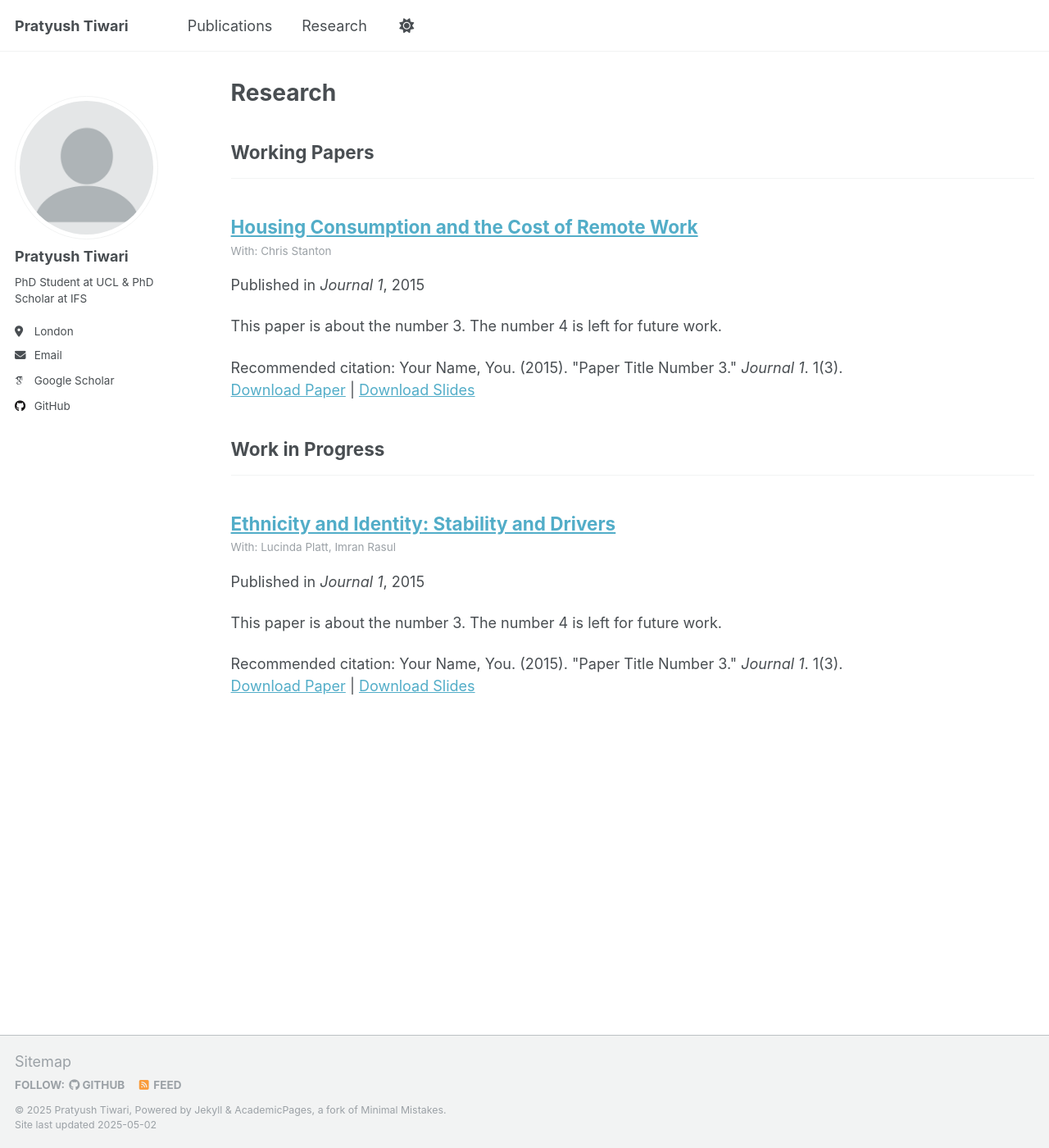
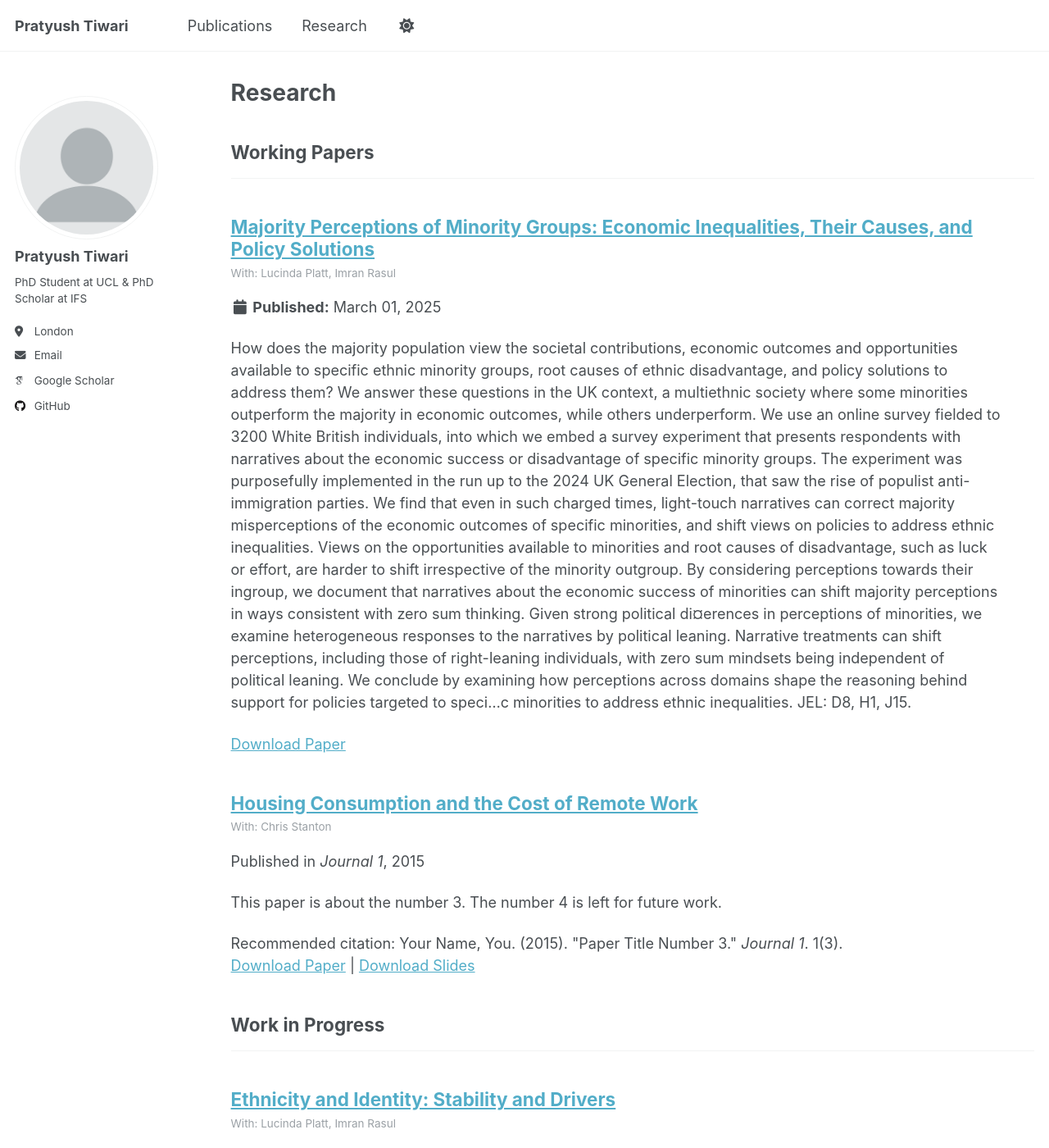
Before and after one commit to PratyushTiwari/pratyushtiwari.github.io, a Jekyll site: the page built from _pages/publications.html, in a window 1280 px wide and 1400 px high. Shown: the whole window at 82% size. Built offline with Jekyll 4.4.1, drawn with Linux system fonts in a browser that asks for light colours; some web fonts are replaced; a file with an impossible date is left out.

Commit message:
Update paper_misperceptions_polling.md

```diff
--- a/_publications/paper_misperceptions_polling.md
+++ b/_publications/paper_misperceptions_polling.md
@@ -3,7 +3,7 @@ title: "Majority Perceptions of Minority Groups: Economic Inequalities, Their Ca
 collection: publications
 category: workingpapers
 permalink: /publications/paper_misperceptions_polling
-date: 2025-04
+date: 2025-03-01
 paperurl: 'http://pratyushtiwari.github.io/files/paper_misperceptions_polling.pdf'
 coauthors: "Lucinda Platt, Imran Rasul"
 ---
```
